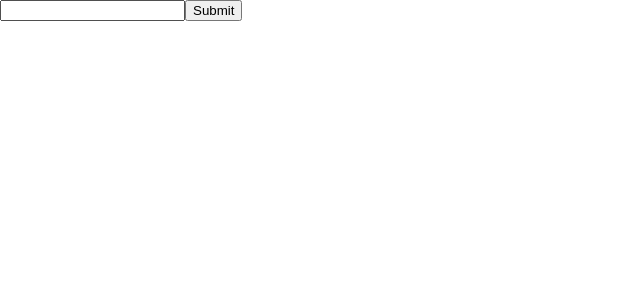
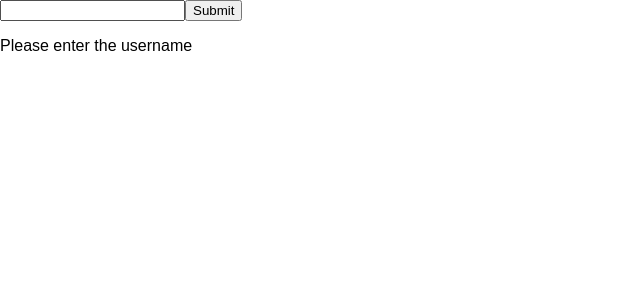
Before and after one commit to YerkebulanDoroshev/requesttest, a React (Create React App) app: page / in a window 1280 px wide. Shown: the top 300 px of the page, without its empty margins (0-640 px from the left). Built offline with nearby package versions, Linux system fonts and the light colour scheme.

Commit message:
Added state and if statement for not loading when user push button

```diff
--- a/src/App.js
+++ b/src/App.js
@@ -6,15 +6,30 @@ import UserForm from './components/UserForm/UserForm'
 
 class App extends Component {
 
+
+  state = {
+    repos:null,
+  }
   getUser = (e) =>{
     e.preventDefault();
     const user = e.target.elements.username.value;
-    console.log(user)
+    if(user){
+      axios.get(`https://api.github.com/users/${user}`)
+      .then((res) =>{
+        const repos = res.data.public_repos;
+        this.setState({repos});
+      });
+    } else return;
+
   }
 
   render() {
     return (
-      <UserForm getUser={this.getUser} />
+      <div>
+        <UserForm getUser={this.getUser} />
+        {this.state.repos ? <p>Number of repos:{this.state.repos }</p> : <p>Please enter the username</p>}
+      </div>
+
     );
   }
 }
```
